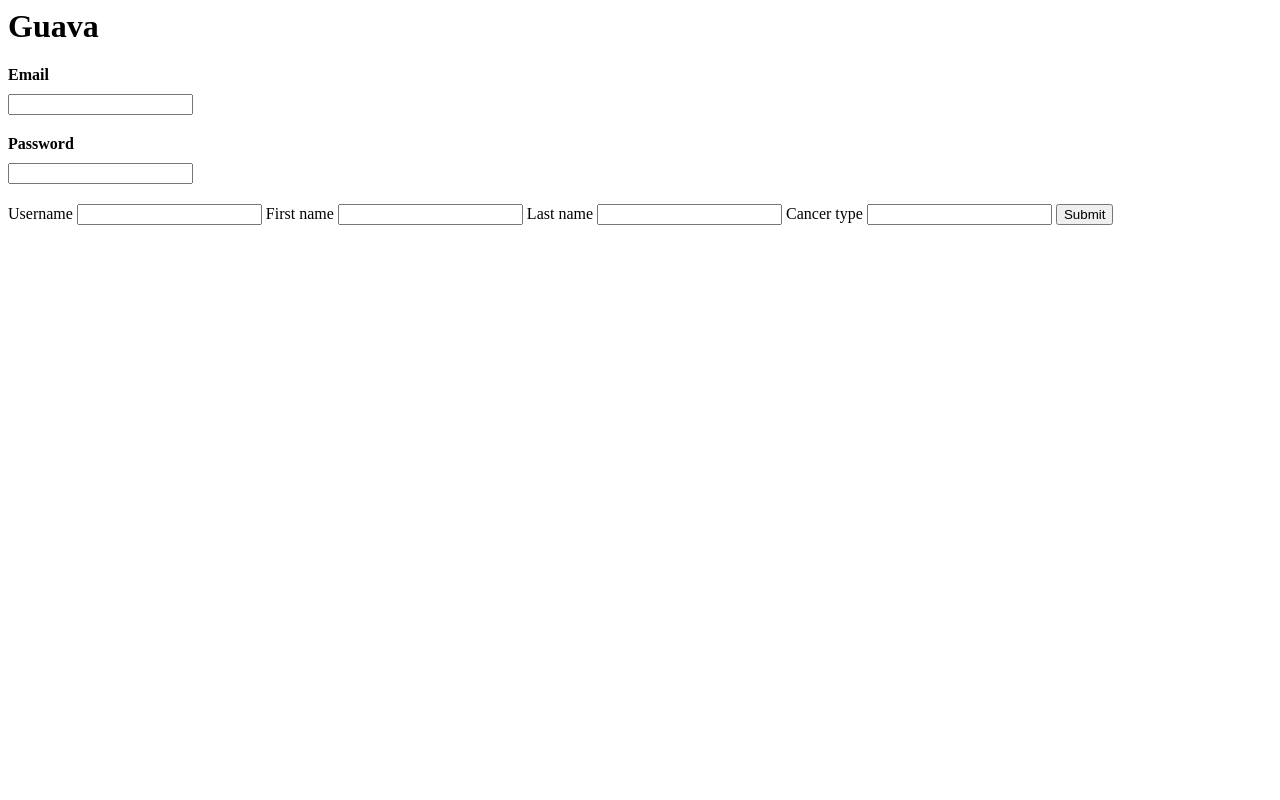
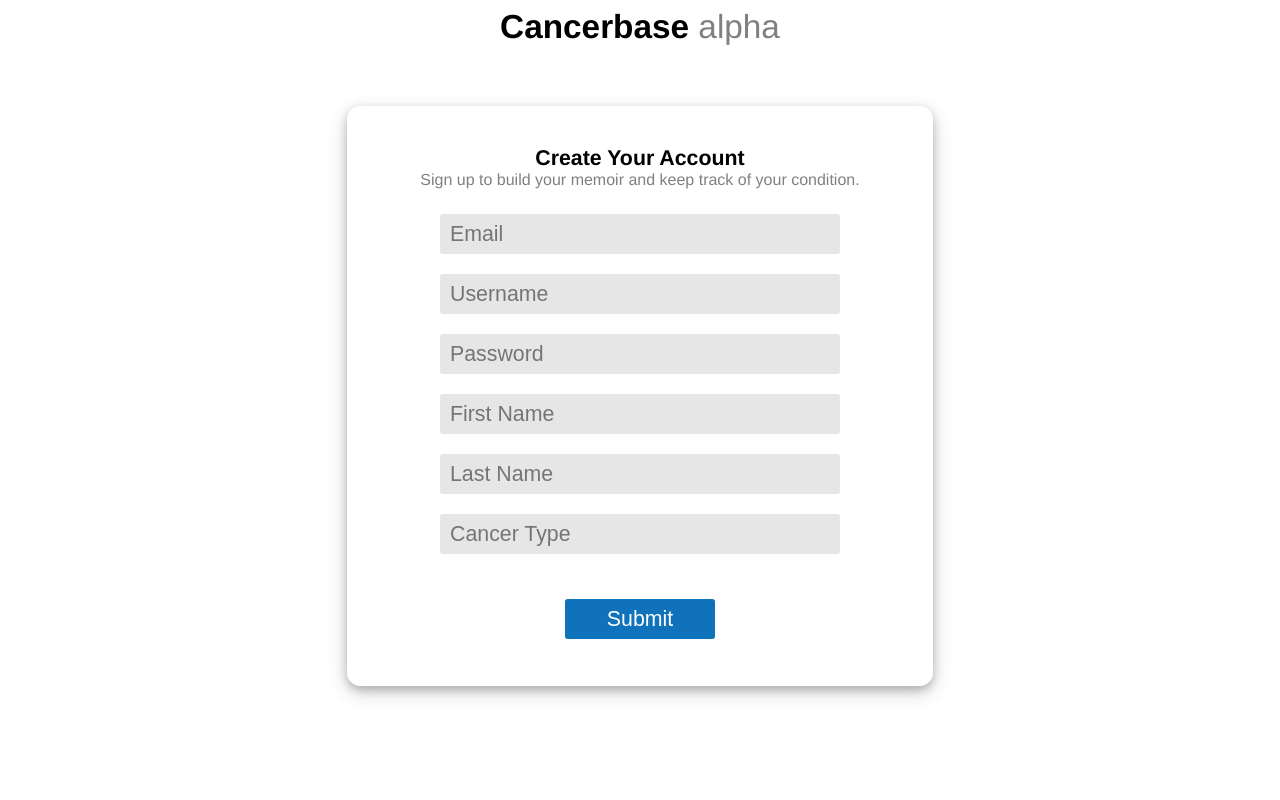
Before and after one commit to avnibarman/guava, a Flask app: template app/templates/signup_form.html in a window 1280 px wide. Run offline with Flask 2, Linux system fonts and the light colour scheme; the template is opened without the code that fills it, so the values that code supplies are empty, except form fields; form fields are guessed from the names that the template uses.

Commit message:
added frontend styles for personal_information.html and signup_form.html

```diff
--- a/app/static/style.css
+++ b/app/static/style.css
@@ -6,7 +6,59 @@
   margin-bottom: 20px;
 }
 
+
 .form-label {
-  margin-bottom: 10px;
-  font-weight: bold;
+  		width: 45%;
+		height: 27px;
+		border-radius: 2pt;
+		color: black;
+		padding: 9px;
+		margin: auto;
 }
+
+input {
+	width: 400px;
+	height: 40px;
+	text-align: center;
+	background-color: #e6e6e6;
+	color: #808080;
+	font-size: 16pt;
+	border-width:0px !important;
+	border-radius: 2pt;
+	text-align: left;
+	padding-left: 10px;
+	padding-right: 10px;
+
+}
+
+input[type=submit] {
+ 	background-color: #1072ba;
+ 	color: white;
+ 	width: 150px;
+ 	border-radius: 2pt;
+ 	text-align: center;
+}
+
+body {
+		text-align: center;
+		font-size: 16pt;
+		font-family: Helvetica;
+}
+
+.mainbox {
+		text-align: center;
+		width: 40%;
+		margin: auto;
+		height: 500px;
+		margin-top: 60px;
+		box-shadow: 0 4px 8px 0 rgba(0, 0, 0, 0.2), 0 6px 20px 0 rgba(0, 0, 0, 0.19);
+		border-radius: 10pt;
+		padding: 40px;
+		font-size: 16pt;
+}
+
+.header {
+
+		text-align: center;
+		font-size: 25pt;
+}
--- a/app/templates/layout.html
+++ b/app/templates/layout.html
@@ -1,6 +1,8 @@
-<title>Guava</title>
+<title>CancerBase</title>
 <link rel=stylesheet type=text/css href="{{ url_for('static', filename='style.css') }}">
 <div class=page>
-  <h1>Guava</h1>
+  <div class="header">
+	<strong>Cancerbase</strong> <span style="color: #808080;">alpha</span>
+  </div><!--close header-->
   {% block body %}{% endblock %}
 </div>
--- a/app/templates/signup_form.html
+++ b/app/templates/signup_form.html
@@ -7,15 +7,20 @@
     console.log("wowow")
   }
 </script>
-
+  <div class='mainbox'>
+    <strong>Create Your Account</strong><br>
+    <span style="color: #808080; font-size: 12pt;">Sign up to build your memoir and keep track of your condition.</span>
+    <br>
   <form method="POST" action="/signup">
       {{ form.hidden_tag() }}
-      <div class="form-label">{{ form.email.label }}</div> <div class="input-box">{{ form.email(size=20) }}</div>
-      <div class="form-label">{{ form.password.label }}</div> <div class="input-box">{{ form.password(size=20) }}</div>
-      {{ form.username.label }} {{ form.username(size=20) }}
-      {{ form.first_name.label }} {{ form.first_name(size=20) }}
-      {{ form.last_name.label }} {{ form.last_name(size=20) }}
-      {{ form.cancer_type.label }} {{ form.cancer_type(size=20) }}
+      <br>
+      <div class="input-box">{{ form.email(size=20, placeholder="Email") }}</div>
+      <div class="input-box"> {{ form.username(size=20, placeholder="Username") }}</div>
+      <div class="input-box"> {{ form.password(size=20, placeholder="Password") }}</div>
+       <div class="input-box"> {{ form.first_name(size=20, placeholder="First Name") }}</div>
+       <div class="input-box">{{ form.last_name(size=20, placeholder="Last Name") }}</div>
+       <div class="input-box"> {{ form.cancer_type(size=20, placeholder="Cancer Type") }}</div>
+       <br>
       <input type="submit" value="Submit">
   </form>
 
```
Also changed, not shown: app/templates/personal_information.html (+10 -5 lines).
